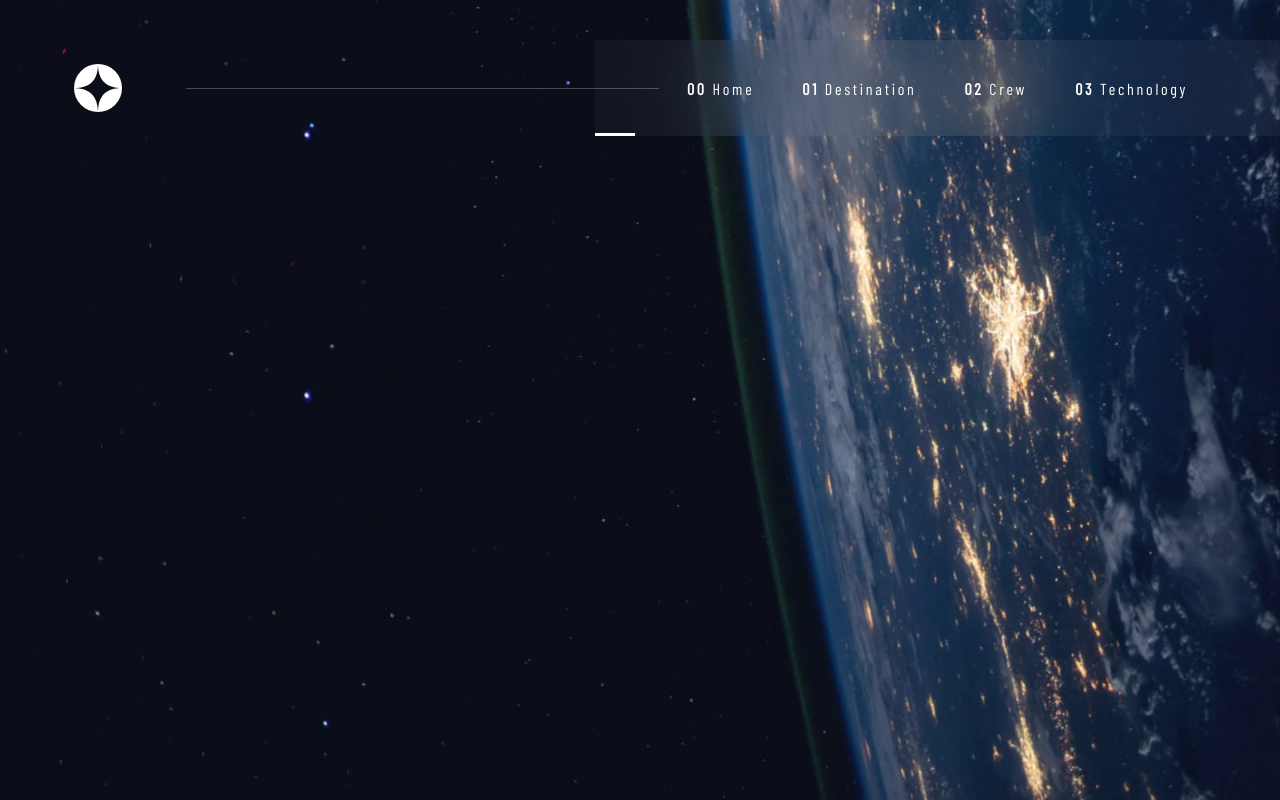
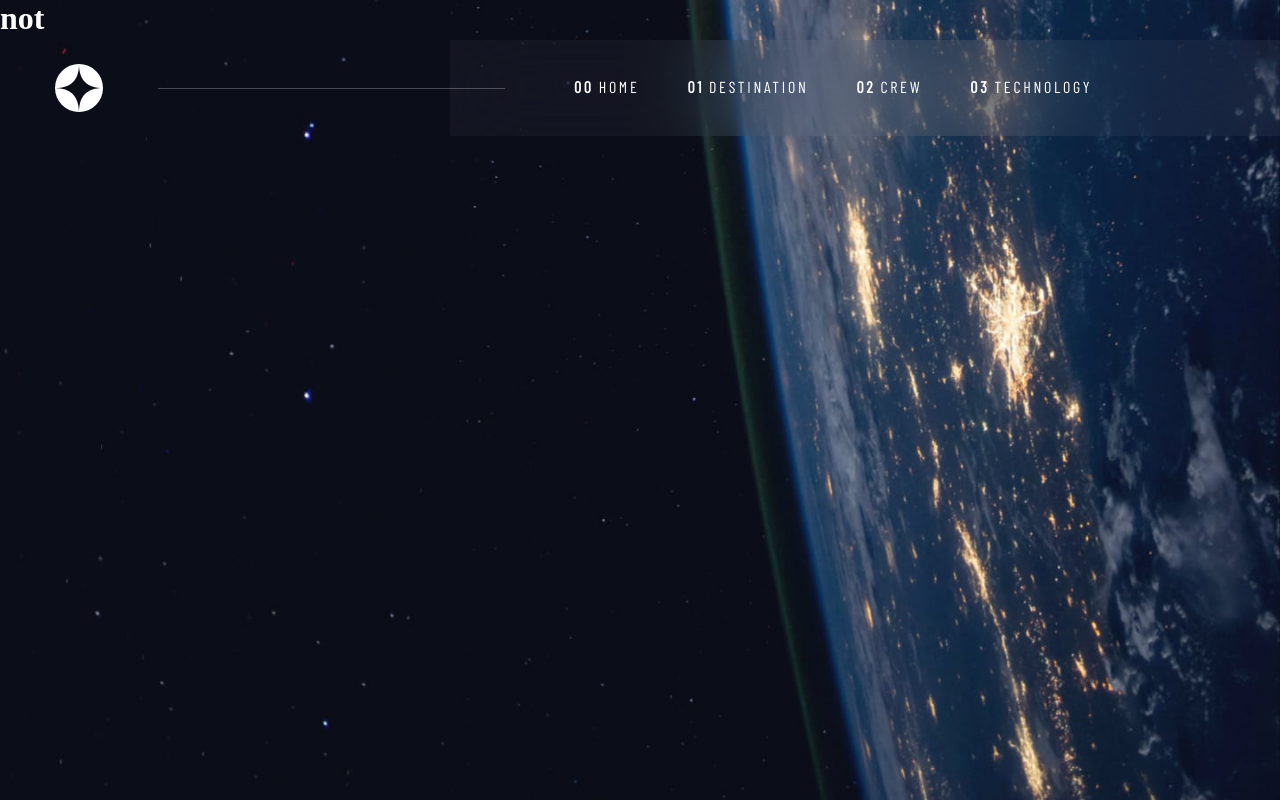
Before and after one commit to 13NOONE37/Space-tourism, a React (Vite) app: page / in a window 1280 px wide. Built offline with nearby package versions, Linux system fonts and the light colour scheme; a web font is replaced by a local one.

Commit message:
header done

```diff
--- a/package.json
+++ b/package.json
@@ -4,7 +4,7 @@
   "version": "0.0.0",
   "type": "module",
   "scripts": {
-    "dev": "vite",
+    "dev": "vite --host",
     "build": "vite build",
     "lint": "eslint src --ext js,jsx --report-unused-disable-directives --max-warnings 0",
     "preview": "vite preview"
@@ -12,6 +12,7 @@
   "dependencies": {
     "react": "^18.2.0",
     "react-dom": "^18.2.0",
+    "react-router-dom": "^6.11.1",
     "vite-jsconfig-paths": "^2.0.1",
     "vite-plugin-svgr": "^3.2.0"
   },
--- a/src/components/app/App.jsx
+++ b/src/components/app/App.jsx
@@ -1,9 +1,17 @@
+import { Route, Routes } from 'react-router-dom';
 import Header from '../header/Header';
+import paths from '../../pages/Paths';
 
 function App() {
   return (
     <>
       <Header />
+      <Routes>
+        <Route path="*" element={<h1>not</h1>} />
+        {paths.map((path) => (
+          <Route {...path} key={path.path} />
+        ))}
+      </Routes>
     </>
   );
 }
--- a/src/components/header/Header.jsx
+++ b/src/components/header/Header.jsx
@@ -1,47 +1,91 @@
-import React, { useState, useRef } from 'react';
+import React, { useEffect, useRef, useState } from 'react';
 import styles from './Header.module.css';
 import { ReactComponent as Logo } from '../../assets/shared/logo.svg';
+import { ReactComponent as Hamburger } from '../../assets/shared/icon-hamburger.svg';
+import { ReactComponent as Close } from '../../assets/shared/icon-close.svg';
+import { NavLink, useLocation } from 'react-router-dom';
+import paths from '../../pages/Paths';
 
 const Header = () => {
-  const [leftOffset, setLeftOffset] = useState(0);
-  const ulElement = useRef(null);
-  const handleMoveIndicator = (e) => {
-    const ulSizes = ulElement.current.getBoundingClientRect();
+  const [showMobileNavbar, setShowMobileNavbar] = useState(false);
+  const navbarRef = useRef(null);
 
-    const { left, width } = e.currentTarget.getBoundingClientRect();
-    console.log(ulSizes, left, width);
+  const handleNavbar = (e) => {
+    if (
+      !showMobileNavbar ||
+      !navbarRef.current ||
+      navbarRef.current.contains(e.target)
+    ) {
+      return;
+    }
+    setShowMobileNavbar(false);
   };
+  useEffect(() => {
+    document.addEventListener('click', handleNavbar);
+
+    return () => {
+      document.removeEventListener('click', handleNavbar);
+    };
+  }, [showMobileNavbar]);
+
+  const { pathname } = useLocation();
+
   return (
     <header className={styles.header}>
       <Logo className={styles['header--logo']} />
       <div className={styles['header--line']}></div>
-      <nav className={styles['header--nav']}>
-        <ul ref={ulElement}>
-          <li
-            className={`${styles['nav--item']} navtext`}
-            onMouseEnter={handleMoveIndicator}
+
+      <button
+        className={styles['header--hamburger']}
+        onClick={(e) => {
+          e.stopPropagation();
+          setShowMobileNavbar(true);
+        }}
+      >
+        <Hamburger />
+      </button>
+      <nav
+        className={`${styles['header--nav']} ${
+          !showMobileNavbar ? styles['header--nav__hide'] : ''
+        }`}
+        ref={navbarRef}
+      >
+        <button
+          className={styles['header--nav--close']}
+          onClick={() => setShowMobileNavbar(false)}
+        >
+          <Close />
+        </button>
+        <ul>
+          {paths.map(({ path }, index) => (
+            <li
+              className={`${styles['nav--item']} ${
+                path === pathname ? styles['nav--item__active'] : ''
+              }  navtext`}
+              key={path}
+            >
+              <NavLink to={path}>
+                <span className={styles['nav--item__bold']}>0{index}</span>{' '}
+                {path.replace('/', '')}
+              </NavLink>
+            </li>
+          ))}
+          {/* <li
+            className={`${styles['nav--item']} ${styles['nav--item__active']} navtext`}
           >
-            <span className={styles['nav--item__bold']}>00</span> Home
+            <NavLink to={'/home'}>
+              <span className={styles['nav--item__bold']}>00</span> Home
+            </NavLink>
           </li>
-          <li
-            className={`${styles['nav--item']} navtext`}
-            onMouseEnter={handleMoveIndicator}
-          >
+          <li className={`${styles['nav--item']} navtext`}>
             <span className={styles['nav--item__bold']}>01</span> Destination
           </li>
-          <li
-            className={`${styles['nav--item']} navtext`}
-            onMouseEnter={handleMoveIndicator}
-          >
+          <li className={`${styles['nav--item']} navtext`}>
             <span className={styles['nav--item__bold']}>02</span> Crew
           </li>
-          <li
-            className={`${styles['nav--item']} navtext`}
-            onMouseEnter={handleMoveIndicator}
-          >
+          <li className={`${styles['nav--item']} navtext`}>
             <span className={styles['nav--item__bold']}>03</span> Technology
-          </li>
-          <li className={styles.indicator} style={{ left: leftOffset }}></li>
+          </li> */}
         </ul>
       </nav>
     </header>
--- a/src/components/header/Header.module.css
+++ b/src/components/header/Header.module.css
@@ -1,51 +1,145 @@
 .header {
   width: 100vw;
   position: fixed;
-  top: 40px;
+  display: flex;
+  justify-content: space-between;
+  align-items: center;
+  padding: 24px;
+}
 
-  display: grid;
-  grid-template-columns: auto 1fr 2fr;
-  place-items: center;
-  padding-left: 74px;
+.header--hamburger,
+.header--nav--close {
+  cursor: pointer;
+  background-color: transparent;
+  border: none;
+  outline: none;
 }
-.header--logo {
+
+.header--nav {
+  position: fixed;
+  right: 0;
+  top: 0;
+  background-color: rgba(255, 255, 255, 0.04);
+  height: 100vh;
+  width: 254px;
+  backdrop-filter: blur(40px);
+
+  display: flex;
+  flex-direction: column;
+  align-items: end;
+
+  padding: 26px;
+  transform: translateX(0%);
+  transition: all 0.25s ease-in-out;
 }
-.header--line {
-  height: 1px;
-  background-color: var(--light);
-  opacity: 0.25;
-  width: 473px;
-  transform: translateX(64px);
-  z-index: 2;
+.header--nav__hide {
+  transform: translateX(100%);
 }
-.header--nav {
-  background-color: rgba(255, 255, 255, 0.04);
+.header--nav--close {
+  padding-top: 12px;
+}
+
+.header--nav ul {
   width: 100%;
-  height: 96px;
-  backdrop-filter: blur(40px);
+  list-style-type: none;
+  margin-top: 65px;
+  padding-left: 6px;
 }
-.header--nav ul {
-  list-style-type: none;
+
+.nav--item {
+  user-select: none;
+
+  margin: 32px 0;
+}
+.nav--item a {
+  height: 100%;
+  text-transform: uppercase;
   display: flex;
   align-items: center;
-  justify-content: center;
-  gap: 48px;
-  height: 100%;
-
-  position: relative;
-}
-.indicator {
-  position: absolute;
-  bottom: 0;
-  height: 3px;
-  width: 40px;
-  background-color: var(--light);
-}
-.nav--item {
-}
-.nav--item:hover ~ .indicator {
-  opacity: 0.5;
+  gap: 5px;
+  color: var(--light);
+  text-decoration: none;
+  outline: none;
 }
 .nav--item__bold {
   font-weight: 700;
 }
+@media screen and (min-width: 560px) {
+  .header--hamburger,
+  .header--nav--close {
+    display: none;
+  }
+  .header--nav {
+    transform: unset;
+    transition: unset;
+    padding: unset;
+
+    flex-direction: row;
+    justify-content: center;
+    height: 96px;
+    width: 450px;
+  }
+  .header--nav ul {
+    height: 100%;
+    padding-left: unset;
+    margin-top: unset;
+    display: flex;
+    justify-content: center;
+    gap: 24px;
+  }
+  .nav--item {
+    margin: unset;
+    font-size: 14px;
+  }
+  .nav--item a {
+    border-bottom: 3px solid transparent;
+  }
+  .nav--item a:hover,
+  .nav--item a:focus {
+    border-bottom-color: rgba(255, 255, 255, 0.5);
+  }
+  .nav--item__active a {
+    border-bottom-color: var(--light) !important;
+  }
+  .nav--item__bold {
+    display: none;
+  }
+}
+
+@media screen and (min-width: 1100px) {
+  /* desktop */
+  .header {
+    top: 40px;
+    display: grid;
+    grid-template-columns: auto 1fr 830px;
+    padding-left: 55px;
+    padding-right: unset;
+    padding-top: unset;
+  }
+  .header--line {
+    display: block;
+    width: 100%;
+    height: 1px;
+    opacity: 0.25;
+    background-color: var(--light);
+    transform: translateX(55px);
+    z-index: 2;
+  }
+  .header--nav {
+    width: 100%;
+    position: static;
+  }
+  .header--nav ul {
+    gap: 48px;
+    justify-content: flex-start;
+    padding-left: 124px;
+  }
+
+  .nav--item {
+    font-size: 16px;
+  }
+
+  .nav--item__bold {
+    display: block;
+  }
+}
--- a/src/config.css
+++ b/src/config.css
@@ -6,6 +6,11 @@
   margin: 0;
   padding: 0;
   box-sizing: border-box;
+}
+button,
+input,
+a {
+  -webkit-tap-highlight-color: transparent;
 }
 :root {
   --dark: #0b0d17;
@@ -47,10 +52,20 @@ body {
   min-height: 100vh;
 
   background-color: var(--dark);
-  background-image: url('assets/home/background-home-desktop.jpg');
+  background-image: url('assets/home/background-home-mobile.jpg');
   background-repeat: no-repeat;
   background-size: cover;
-  background-position: top right;
+  background-position: bottom right;
 
   color: var(--light);
 }
+@media screen and (min-width: 375px) {
+  body {
+    background-image: url('assets/home/background-home-tablet.jpg');
+  }
+}
+@media screen and (min-width: 768px) {
+  body {
+    background-image: url('assets/home/background-home-desktop.jpg');
+  }
+}
--- a/src/main.jsx
+++ b/src/main.jsx
@@ -3,9 +3,12 @@ import ReactDOM from 'react-dom/client';
 
 import './config.css';
 import App from './components/app/App';
+import { BrowserRouter } from 'react-router-dom';
 
 ReactDOM.createRoot(document.getElementById('root')).render(
   <React.StrictMode>
-    <App />
+    <BrowserRouter>
+      <App />
+    </BrowserRouter>
   </React.StrictMode>,
 );
--- /dev/null
+++ b/src/pages/Paths.jsx
@@ -0,0 +1,20 @@
+const paths = [
+  {
+    path: '/home',
+    element: <h1>home</h1>,
+  },
+  {
+    path: '/destination',
+    element: <h1>destination</h1>,
+  },
+  {
+    path: '/crew',
+    element: <h1>crew</h1>,
+  },
+  {
+    path: '/technology',
+    element: <h1>technology</h1>,
+  },
+];
+
+export default paths;
```
Also changed, not shown: 1 other file (tests, documents, lock files or other folders).
